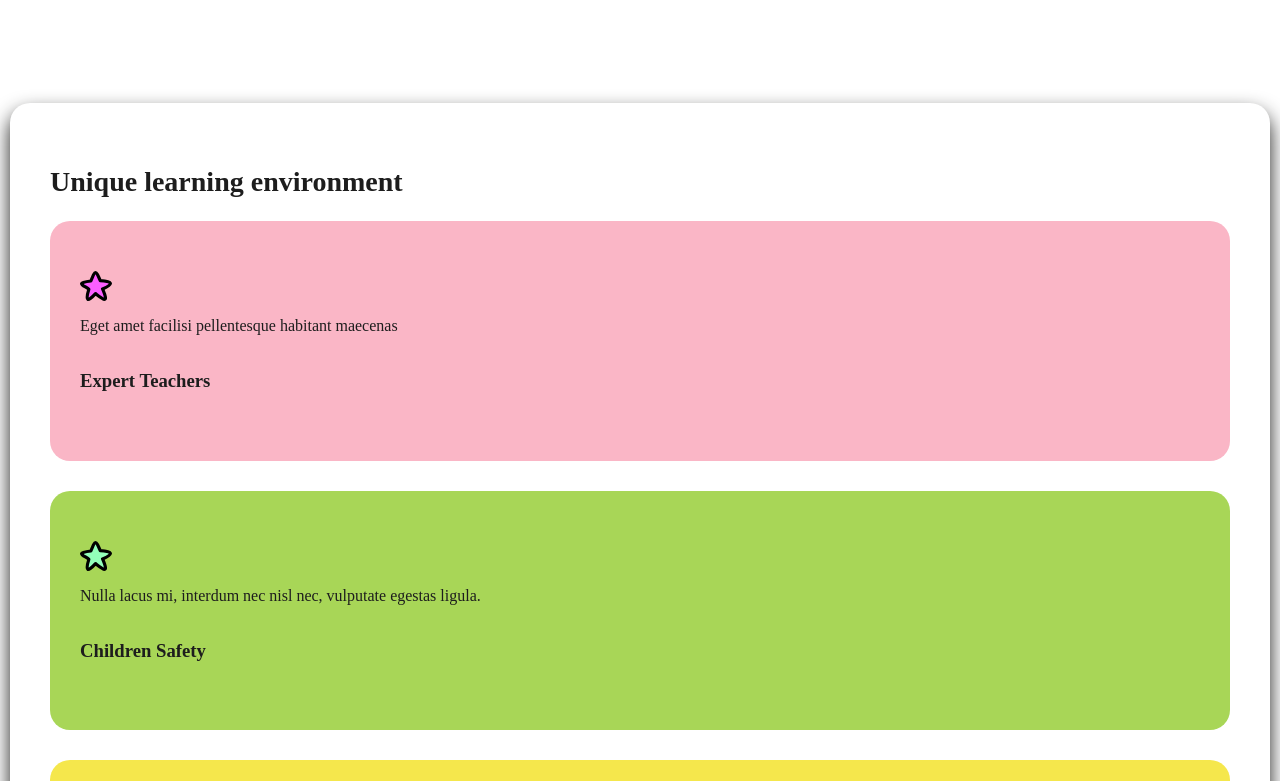
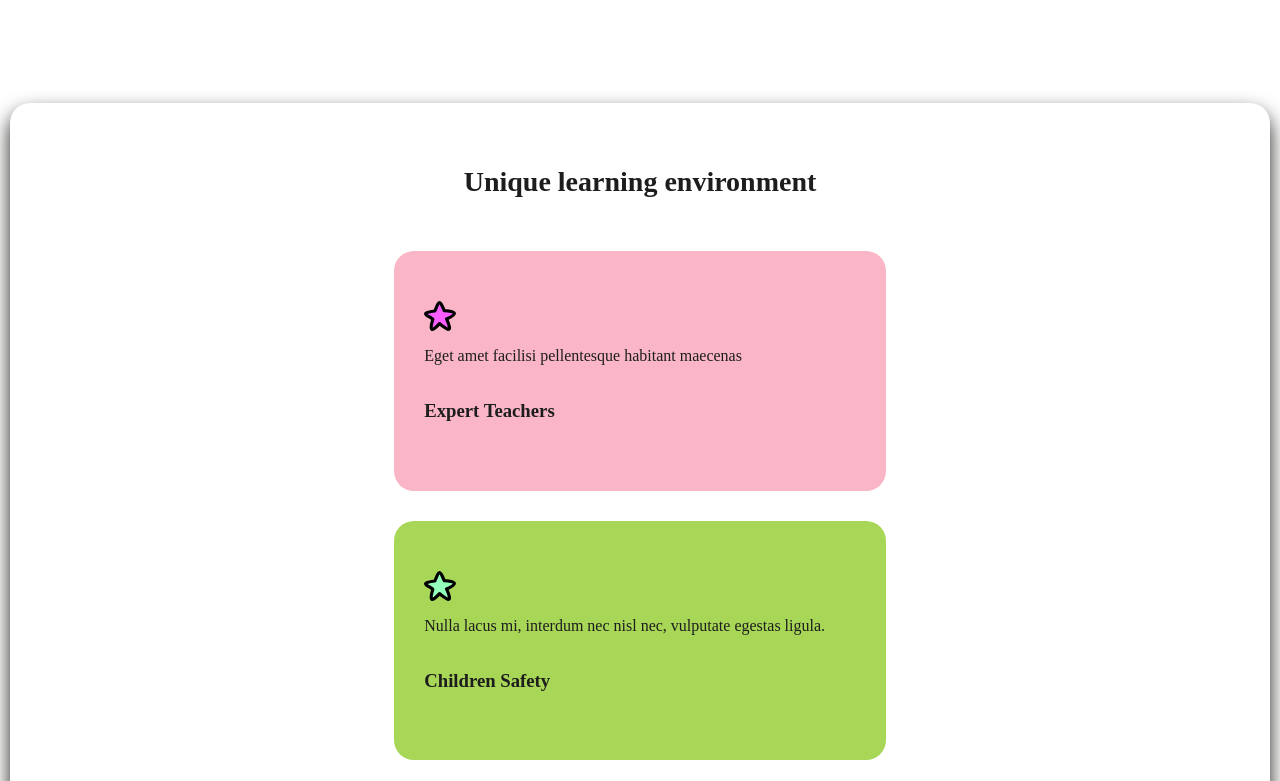
Before and after one commit to cate339/Pre-school, a website: page index.html in a window 1280 px wide. Shown: the part 727-1508 px from the top of the page. Drawn offline with Linux system fonts and the light colour scheme; a web font is replaced by a local one.

Commit message:
Align cards

```diff
--- a/style.css
+++ b/style.css
@@ -178,6 +178,8 @@ html {
     border-radius: 20px;
     margin: 0 10px 0 10px;
     padding: 40px;
+    gap: 30px;
+    align-items: center;
 }
 
 h2{
```
